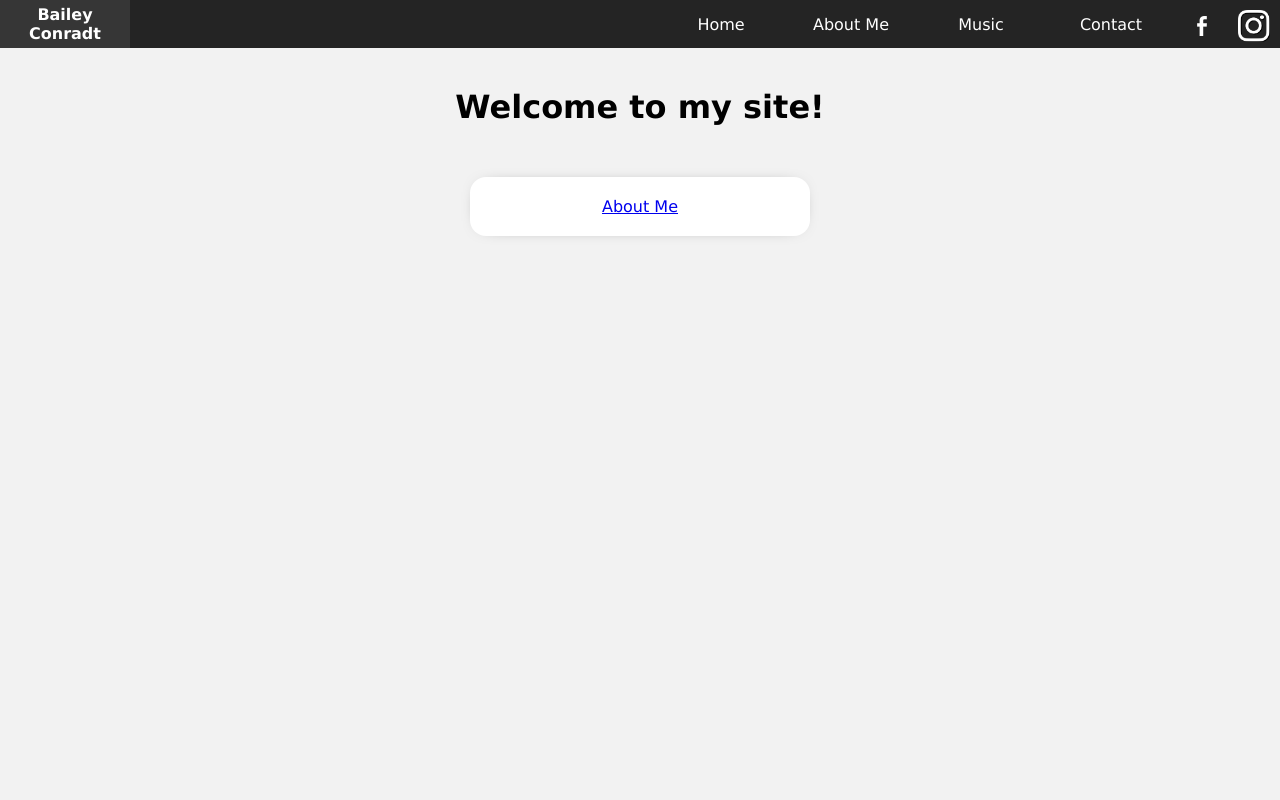
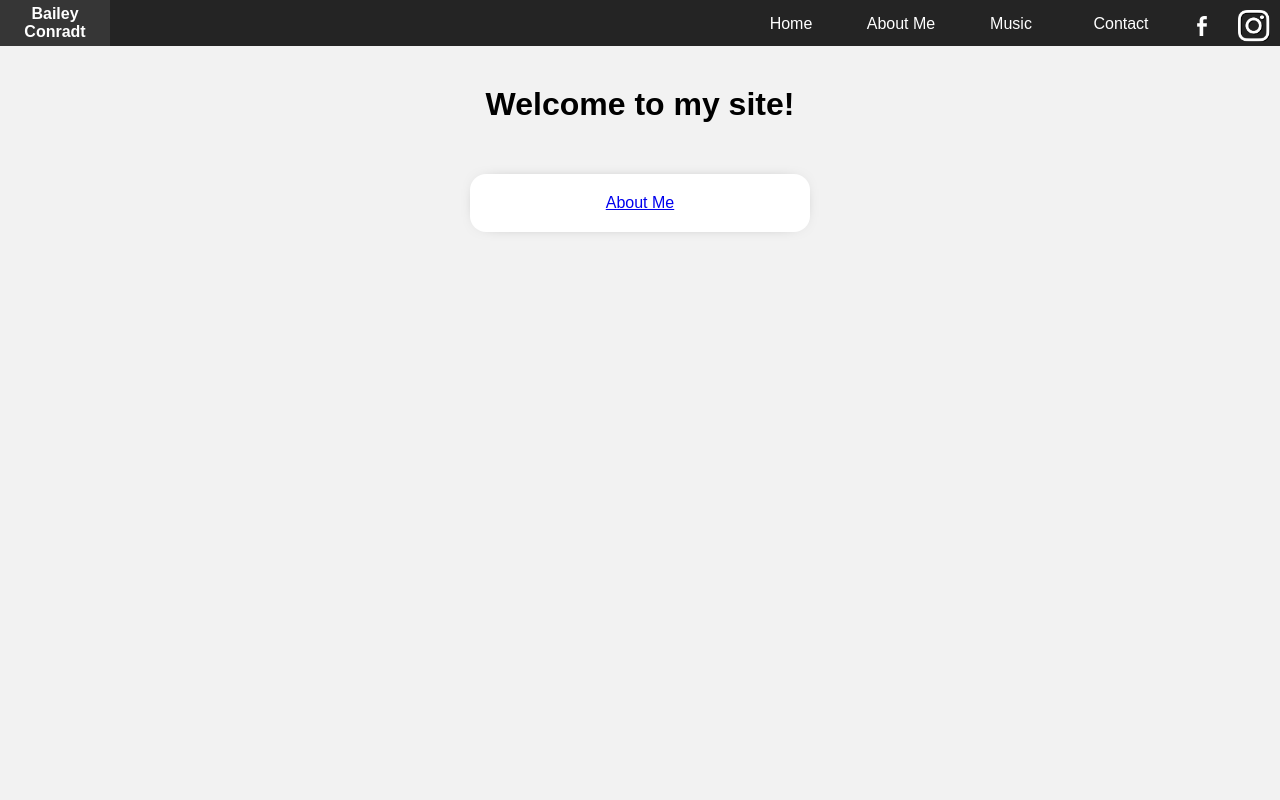
Before and after one commit to baileyconradt/baileyconradt.github.io, a PHP site: page /index.html in a window 1280 px wide. Run offline with PHP 8.4, Linux system fonts and the light colour scheme.

Commit message:
changed to better font

```diff
--- a/index.html
+++ b/index.html
@@ -16,7 +16,9 @@
                     <li id="name"><strong>Bailey Conradt</strong></li>
                 </a>
             </div>
+
             <div class="nav-item">
+
                 <a href="index.html">
                     <li>Home</li>
                 </a>
@@ -36,7 +38,8 @@
 
 
 
-            </div>
+
+        </div>
         </nav>
 
         <div class="home-page-body">
--- a/styles.css
+++ b/styles.css
@@ -3,7 +3,7 @@ body {
     padding: 0px;
     margin: 0px;
     background-color: #f2f2f2;
-    font-family: Verdana, Geneva, sans-serif;
+    font-family: "Avenir Next", "Avenir", sans-serif;
 
 }
 
@@ -30,8 +30,6 @@ body {
 .nav-item li {
     list-style-type: none;
     width: 100px;
-    margin-right: 10px;
-    margin-left: 10px;
     padding: 5px;
     text-align: center;
   }
```
